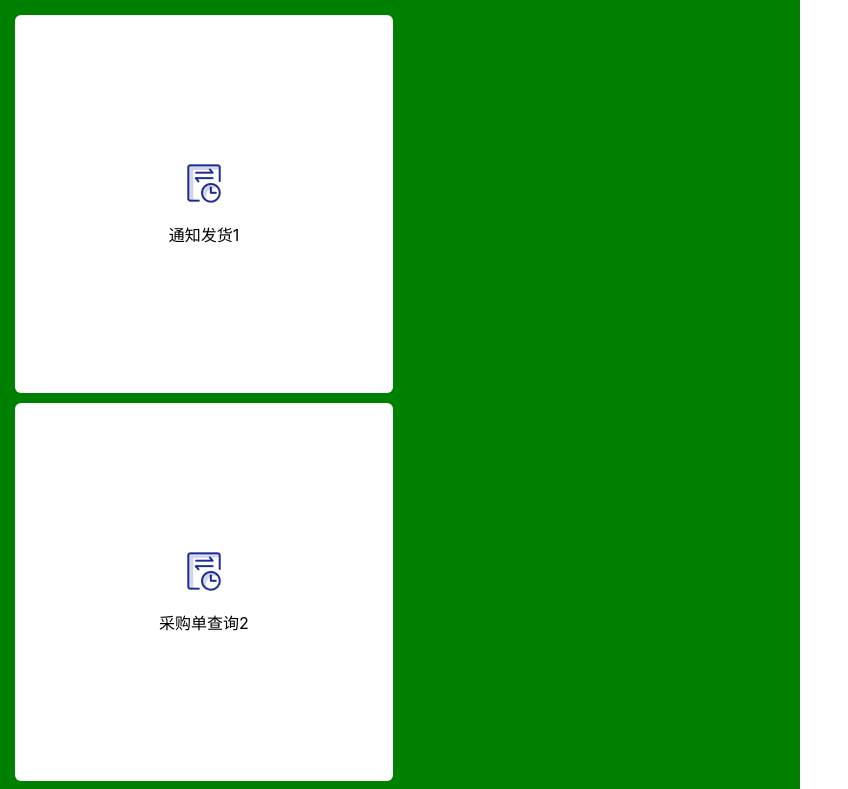
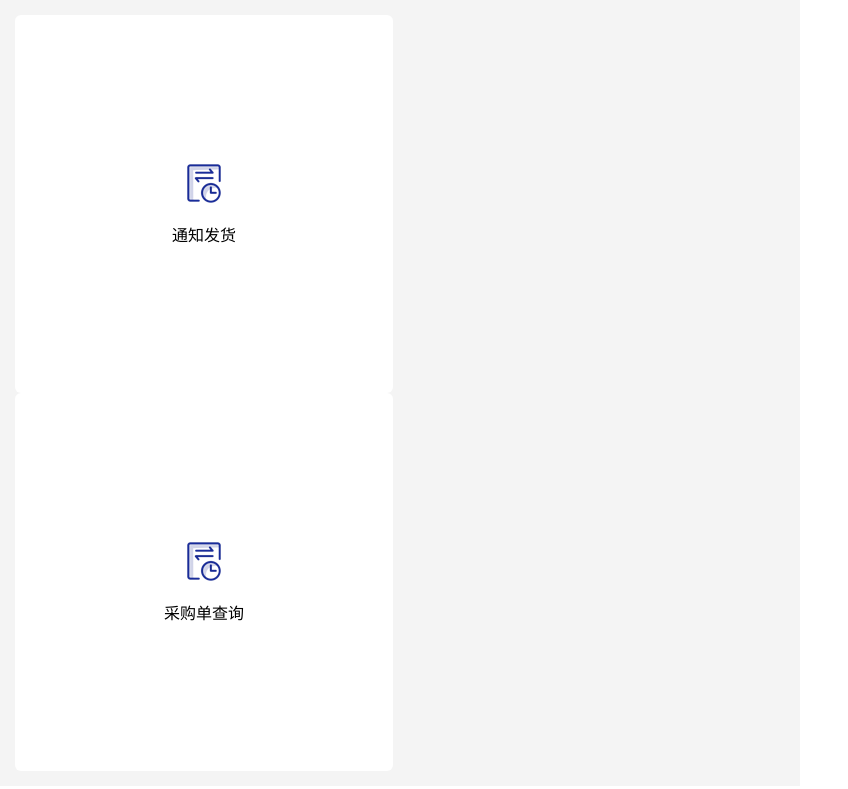
Before and after one commit to dvlproad/CJUIKit-React, a React (Create React App) app in the folder cjuikit-react-demo/: page / in a window 1280 px wide. Shown: the top 789 px of the page, without its empty margins (0-848 px from the left). Built offline with nearby package versions, Linux system fonts and the light colour scheme.

Commit message:
【Optimization】优化代码，去除警告提示

```diff
--- a/cjuikit-react-demo/src/App.js
+++ b/cjuikit-react-demo/src/App.js
@@ -1,7 +1,6 @@
 import React from 'react';
 import logo from './logo.svg';
 import './App.css';
-import awaitUrl from './resources/images/icon_await_check.png';
 import LKModulesEntryList from "./LKModulesEntryList";
 import CJCollectionCell from "./CJCollectionCell";
 import CJCollectionView from "./CJCollectionView";
@@ -120,6 +119,7 @@ function App() {
                               style={{
                                   width: 100,
                                   height: 100,
+                                  marginTop: 10,
                                   marginBottom: 10,
                                   backgroundColor: 'blue',
                                   borderRadius: 6,
@@ -187,24 +187,24 @@ function App() {
         )
     }
 
-    let testType = 4;
-    if (testType == 1) {
+    let testType = 5;
+    if (testType === 1) {
         return (
             <NumberList1 />
         );
-    } else if (testType == 2) {
+    } else if (testType === 2) {
         return (
             <NumberList2 />
         );
-    } else if (testType == 3) {
+    } else if (testType === 3) {
         return (
             <CollectionView1 />
         );
-    } else if (testType == 4) {
+    } else if (testType === 4) {
         return (
             <CollectionView2 />
         );
-    } else if (testType == 5) {
+    } else if (testType === 5) {
         return (
             <ModulesEntryList />
         )
--- a/cjuikit-react-demo/src/CJBaseCollectionView.js
+++ b/cjuikit-react-demo/src/CJBaseCollectionView.js
@@ -53,9 +53,9 @@ export default class CJBaseCollectionView extends Component {
 
     // 获取当前box与下一个box之间的水平间隔
     __getBoxHorizontalInterval = (index, perRowMaxShowCount, boxHorizontalInterval) => {
-        let isLastColumn = (index + 1) % perRowMaxShowCount == 0;
+        let isLastColumn = (index + 1) % perRowMaxShowCount === 0;
 
-        if (isLastColumn == true) {
+        if (isLastColumn === true) {
             return 0;
         }
         return boxHorizontalInterval;
@@ -119,7 +119,7 @@ export default class CJBaseCollectionView extends Component {
 
         } else { // 按列数时候：列数不变，间距不变，固定为minimumInteritemSpacing；宽会变
             perRowMaxShowCount = this.props.cellWidthFromPerRowMaxShowCount;
-            if (ObjectCJHelper.isNullForObject(perRowMaxShowCount) || perRowMaxShowCount == 0) {
+            if (ObjectCJHelper.isNullForObject(perRowMaxShowCount) || perRowMaxShowCount === 0) {
                 expect.assertions(1)
             }
 
@@ -170,8 +170,12 @@ export default class CJBaseCollectionView extends Component {
 
 
         return (
-            <div style={ObjectCJHelper.dealPropStyle([{ backgroundColor: '#F4F4F4' }, this.props.style,
-                { width: this.props.listWidth}, sectionInsetStyle])}
+            <div style={ObjectCJHelper.dealPropStyle([
+                    { backgroundColor: '#F4F4F4', boxSizing: 'border-box' },
+                    this.props.style,
+                    { width: this.props.listWidth},
+                    sectionInsetStyle
+                ])}
             >
                 <div style={{
                         flex:1,
--- a/cjuikit-react-demo/src/CJCollectionView.js
+++ b/cjuikit-react-demo/src/CJCollectionView.js
@@ -97,7 +97,7 @@ export default class CJCollectionView extends CJBaseCollectionView {
 
 
     componentDidMount() {
-        let isImageAllLoaded = this.props.dataModels.length == 0;
+        let isImageAllLoaded = this.props.dataModels.length === 0;
         if (isImageAllLoaded) {
             this.props.imageLoadedCountChange(this.state.imageLoadedCount, isImageAllLoaded);
         }
@@ -130,6 +130,7 @@ export default class CJCollectionView extends CJBaseCollectionView {
         return (
             <CJCollectionCell
                 style={collectCellStyle}
+                key={index.toString()}
 
                 moduleModel={item}
                 defaultSource={this.props.imageDefaultSource}
@@ -146,4 +147,8 @@ export default class CJCollectionView extends CJBaseCollectionView {
             />
         );
     }
+
+    render() {
+        return super.render();
+    }
 }
--- a/cjuikit-react-demo/src/Helper/ObjectCJHelper.js
+++ b/cjuikit-react-demo/src/Helper/ObjectCJHelper.js
@@ -24,7 +24,7 @@ export class ObjectCJHelper {
         }
 
         if (typeof object === "string") {
-            if (object.length == 0) {
+            if (object.length === 0) {
                 return true;
             }
             return false;
@@ -50,7 +50,7 @@ export class ObjectCJHelper {
      * @returns {boolean}
      */
     static isArray(object) {
-        return Object.prototype.toString.call(object)== '[object Array]';
+        return Object.prototype.toString.call(object)=== '[object Array]';
     }
 
     /**
--- a/cjuikit-react-demo/src/LKModulesEntryList.js
+++ b/cjuikit-react-demo/src/LKModulesEntryList.js
@@ -47,6 +47,7 @@ export default class LKModulesEntryList extends Component {
     render() {
         // const screenWidth = Dimensions.get('window').width;
         const screenWidth = window.screen.width;
+        console.log('screenWidth = ' + screenWidth);
         const listWidth = screenWidth;
 
         return (
```
